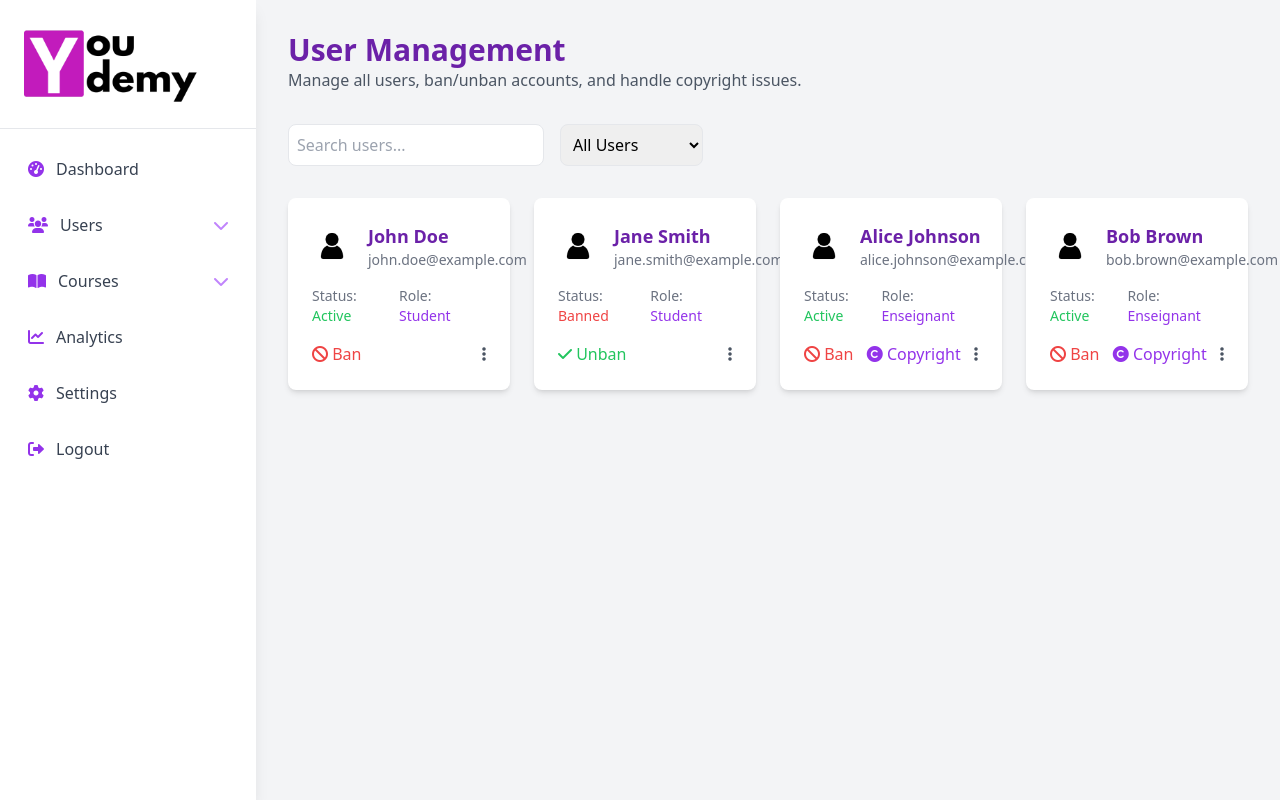
After one commit to Youcode-Classe-E-2024-2025/Hamza-Atig-Youdemy, a PHP site: page /public/admin/allusers.html in a window 1280 px wide. The commit adds this page. Run offline with PHP 8.4, Linux system fonts and the light colour scheme; some libraries are stand-ins or nearby versions.

Commit message:
admin: add all users page

```diff
--- /dev/null
+++ b/public/admin/allusers.html
@@ -0,0 +1,224 @@
+<!DOCTYPE html>
+<html lang="en">
+<head>
+    <meta charset="UTF-8">
+    <meta name="viewport" content="width=device-width, initial-scale=1.0">
+    <title>Youdemy Admin Dashboard</title>
+    <script src="https://cdn.tailwindcss.com"></script>
+    <link rel="stylesheet" href="https://cdnjs.cloudflare.com/ajax/libs/font-awesome/6.0.0/css/all.min.css">
+    <link rel="shortcut icon" href="../../assets/images/favicon.png" type="image/x-icon">
+    <style>
+        .dropdown-content {
+            display: none;
+            margin-top: 4px;
+            margin-left: 16px;
+            border-left: 2px solid #e5e7eb;
+        }
+        .dropdown:hover .dropdown-content {
+            display: block;
+        }
+        .dropdown-content a {
+            transition: all 0.3s ease;
+        }
+        .dropdown-content a:hover {
+            background: #f3f4f6;
+            padding-left: 12px;
+        }
+        .course-card:hover {
+            transform: translateY(-5px);
+            box-shadow: 0 10px 15px rgba(0, 0, 0, 0.1);
+        }
+    </style>
+</head>
+<body class="bg-gray-100">
+    <div class="flex">
+        <header class="sidebar fixed h-screen w-64 bg-white shadow-lg overflow-y-auto">
+            <div class="p-6 border-b">
+                <img src="../../assets/images/logobanner.png" alt="youdemy logo" class="h-20">
+            </div>
+
+            <nav class="p-4">
+                <ul class="space-y-2">
+                    <li>
+                        <a href="./dashboard.html" class="flex items-center p-3 text-gray-700 hover:bg-purple-50 rounded-lg transition duration-300">
+                            <i class="fas fa-tachometer-alt text-purple-600 mr-3"></i>
+                            Dashboard
+                        </a>
+                    </li>
+                    <li class="dropdown">
+                        <a href="#" class="flex items-center p-3 text-gray-700 hover:bg-purple-50 rounded-lg transition duration-300">
+                            <i class="fas fa-users text-purple-600 mr-3"></i>
+                            Users
+                            <i class="fas fa-chevron-down ml-auto text-purple-400"></i>
+                        </a>
+                        <div class="dropdown-content pl-4">
+                            <a href="./allusers.html" class="block p-2 text-gray-700 rounded-lg"><i class="fas fa-users mr-2"></i>All Users</a>
+                            <a href="#" class="block p-2 text-gray-700 rounded-lg"><i class="fas fa-chalkboard-teacher mr-2"></i>Teacher Programe</a>
+                            <a href="#" class="block p-2 text-gray-700 rounded-lg"><i class="fas fa-user-tag mr-2"></i>User Roles</a>
+                        </div>
+                    </li>
+                    <li class="dropdown">
+                        <a href="#" class="flex items-center p-3 text-gray-700 hover:bg-purple-50 rounded-lg transition duration-300">
+                            <i class="fas fa-book-open text-purple-600 mr-3"></i>
+                            Courses
+                            <i class="fas fa-chevron-down ml-auto text-purple-400"></i>
+                        </a>
+                        <div class="dropdown-content pl-4">
+                            <a href="#" class="block p-2 text-gray-700 rounded-lg">
+                                <i class="fas fa-book mr-2"></i> All Courses
+                            </a>
+                            <a href="#" class="block p-2 text-gray-700 rounded-lg">
+                                <i class="fas fa-tag mr-2"></i> Add New Tag
+                            </a>
+                            <a href="#" class="block p-2 text-gray-700 rounded-lg">
+                                <i class="fas fa-list-alt mr-2"></i> Categories
+                            </a>
+                        </div>
+                    </li>
+                    <li>
+                        <a href="#" class="flex items-center p-3 text-gray-700 hover:bg-purple-50 rounded-lg transition duration-300">
+                            <i class="fas fa-chart-line text-purple-600 mr-3"></i>
+                            Analytics
+                        </a>
+                    </li>
+                    <li>
+                        <a href="#" class="flex items-center p-3 text-gray-700 hover:bg-purple-50 rounded-lg transition duration-300">
+                            <i class="fas fa-cog text-purple-600 mr-3"></i>
+                            Settings
+                        </a>
+                    </li>
+                    <li>
+                        <a href="#" class="flex items-center p-3 text-gray-700 hover:bg-purple-50 rounded-lg transition duration-300">
+                            <i class="fas fa-sign-out-alt text-purple-600 mr-3"></i>
+                            Logout
+                        </a>
+                    </li>
+                </ul>
+            </nav>
+        </header>
+
+        <main class="flex-1 ml-64">
+            <div class="p-8">
+                <div class="mb-8">
+                    <h1 class="text-3xl font-bold text-purple-800">User Management</h1>
+                    <p class="text-gray-600">Manage all users, ban/unban accounts, and handle copyright issues.</p>
+                </div>
+
+                <div class="mb-8 flex items-center justify-between">
+                    <div class="flex items-center space-x-4">
+                        <input type="text" placeholder="Search users..." class="p-2 border rounded-lg w-64">
+                        <select class="p-2 border rounded-lg">
+                            <option>All Users</option>
+                            <option>Active Users</option>
+                            <option>Banned Users</option>
+                        </select>
+                    </div>
+                </div>
+
+                <div class="grid grid-cols-1 sm:grid-cols-2 lg:grid-cols-3 xl:grid-cols-4 gap-6">
+                    <div class="user-card bg-white p-6 rounded-lg shadow-md transition duration-300">
+                        <div class="flex items-center space-x-4 mb-4">
+                            <img src="../../assets/images/Guest-user.png" alt="User Avatar" class="w-10 h-10 rounded-full">
+                            <div>
+                                <h3 class="text-lg font-semibold text-purple-800">John Doe</h3>
+                                <p class="text-sm text-gray-500">john.doe@example.com</p>
+                            </div>
+                        </div>
+                        <div class="flex items-center justify-between mb-4">
+                            <span class="text-sm text-gray-500">Status: <span
+                                    class="text-green-500">Active</span></span>
+                            <span class="text-sm text-gray-500">Role: <span
+                                    class="text-purple-600">Student</span></span>
+                        </div>
+                        <div class="flex items-center justify-between">
+                            <button class="text-red-500 hover:text-red-700">
+                                <i class="fas fa-ban"></i> Ban
+                            </button>
+                            <button class="text-gray-600 hover:text-gray-800">
+                                <i class="fas fa-ellipsis-v"></i>
+                            </button>
+                        </div>
+                    </div>
+
+                    <div class="user-card bg-white p-6 rounded-lg shadow-md transition duration-300">
+                        <div class="flex items-center space-x-4 mb-4">
+                            <img src="../../assets/images/Guest-user.png" alt="User Avatar" class="w-10 h-10 rounded-full">
+                            <div>
+                                <h3 class="text-lg font-semibold text-purple-800">Jane Smith</h3>
+                                <p class="text-sm text-gray-500">jane.smith@example.com</p>
+                            </div>
+                        </div>
+                        <div class="flex items-center justify-between mb-4">
+                            <span class="text-sm text-gray-500">Status: <span class="text-red-500">Banned</span></span>
+                            <span class="text-sm text-gray-500">Role: <span
+                                    class="text-purple-600">Student</span></span>
+                        </div>
+                        <div class="flex items-center justify-between">
+                            <button class="text-green-500 hover:text-green-700">
+                                <i class="fas fa-check"></i> Unban
+                            </button>
+                            <button class="text-gray-600 hover:text-gray-800">
+                                <i class="fas fa-ellipsis-v"></i>
+                            </button>
+                        </div>
+                    </div>
+
+                    <div class="user-card bg-white p-6 rounded-lg shadow-md transition duration-300">
+                        <div class="flex items-center space-x-4 mb-4">
+                            <img src="../../assets/images/Guest-user.png" alt="User Avatar" class="w-10 h-10 rounded-full">
+                            <div>
+                                <h3 class="text-lg font-semibold text-purple-800">Alice Johnson</h3>
+                                <p class="text-sm text-gray-500">alice.johnson@example.com</p>
+                            </div>
+                        </div>
+                        <div class="flex items-center justify-between mb-4">
+                            <span class="text-sm text-gray-500">Status: <span
+                                    class="text-green-500">Active</span></span>
+                            <span class="text-sm text-gray-500">Role: <span class="text-purple-600">Enseignant</span></span>
+                        </div>
+                        <div class="flex items-center justify-between">
+                            <button class="text-red-500 hover:text-red-700">
+                                <i class="fas fa-ban"></i> Ban
+                            </button>
+                            <button class="text-purple-600 hover:text-purple-700">
+                                <i class="fas fa-copyright"></i> Copyright
+                            </button>
+                            <button class="text-gray-600 hover:text-gray-800">
+                                <i class="fas fa-ellipsis-v"></i>
+                            </button>
+                        </div>
+                    </div>
+
+                    <div class="user-card bg-white p-6 rounded-lg shadow-md transition duration-300">
+                        <div class="flex items-center space-x-4 mb-4">
+                            <img src="../../assets/images/Guest-user.png" alt="User Avatar" class="w-10 h-10 rounded-full">
+                            <div>
+                                <h3 class="text-lg font-semibold text-purple-800">Bob Brown</h3>
+                                <p class="text-sm text-gray-500">bob.brown@example.com</p>
+                            </div>
+                        </div>
+                        <div class="flex items-center justify-between mb-4">
+                            <span class="text-sm text-gray-500">Status: <span
+                                    class="text-green-500">Active</span></span>
+                            <span class="text-sm text-gray-500">Role: <span
+                                    class="text-purple-600">Enseignant</span></span>
+                        </div>
+                        <div class="flex items-center justify-between">
+                            <button class="text-red-500 hover:text-red-700">
+                                <i class="fas fa-ban"></i> Ban
+                            </button>
+                            <button class="text-purple-600 hover:text-purple-700">
+                                <i class="fas fa-copyright"></i> Copyright
+                            </button>
+                            <button class="text-gray-600 hover:text-gray-800">
+                                <i class="fas fa-ellipsis-v"></i>
+                            </button>
+                        </div>
+                    </div>
+                </div>
+            </div>
+        </main>
+    </div>
+</body>
+
+</html>
--- a/public/admin/dashboard.html
+++ b/public/admin/dashboard.html
@@ -6,6 +6,7 @@
     <title>Youdemy Admin Dashboard</title>
     <script src="https://cdn.tailwindcss.com"></script>
     <link rel="stylesheet" href="https://cdnjs.cloudflare.com/ajax/libs/font-awesome/6.0.0/css/all.min.css">
+    <link rel="shortcut icon" href="../../assets/images/favicon.png" type="image/x-icon">
     <style>
         .dropdown-content {
             display: none;
@@ -51,7 +52,7 @@
                             <i class="fas fa-chevron-down ml-auto text-purple-400"></i>
                         </a>
                         <div class="dropdown-content pl-4">
-                            <a href="#" class="block p-2 text-gray-700 rounded-lg"><i class="fas fa-users mr-2"></i>All Users</a>
+                            <a href="./allusers.html" class="block p-2 text-gray-700 rounded-lg"><i class="fas fa-users mr-2"></i>All Users</a>
                             <a href="#" class="block p-2 text-gray-700 rounded-lg"><i class="fas fa-chalkboard-teacher mr-2"></i>Teacher Programe</a>
                             <a href="#" class="block p-2 text-gray-700 rounded-lg"><i class="fas fa-user-tag mr-2"></i>User Roles</a>
                         </div>
```
Also changed, not shown: assets/css/output.css (+20 -0 lines).
